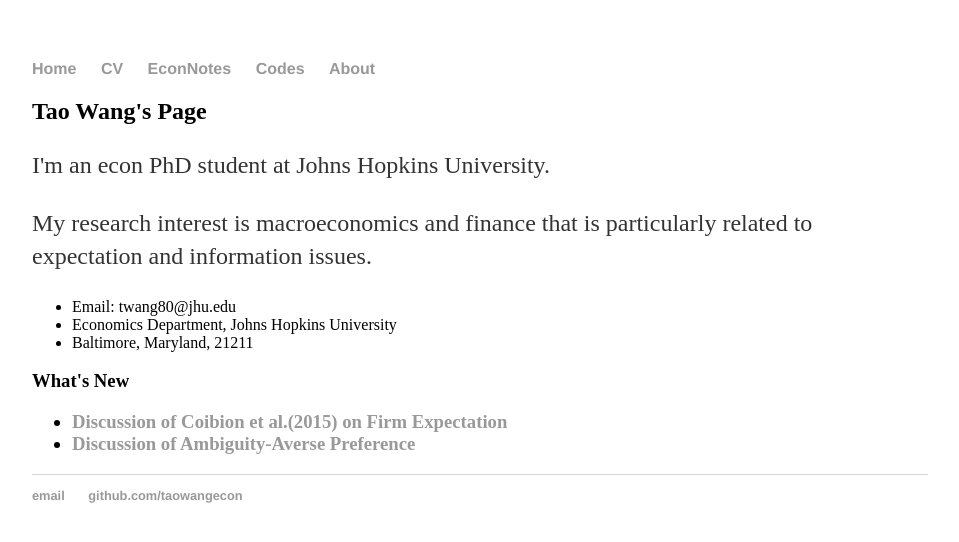
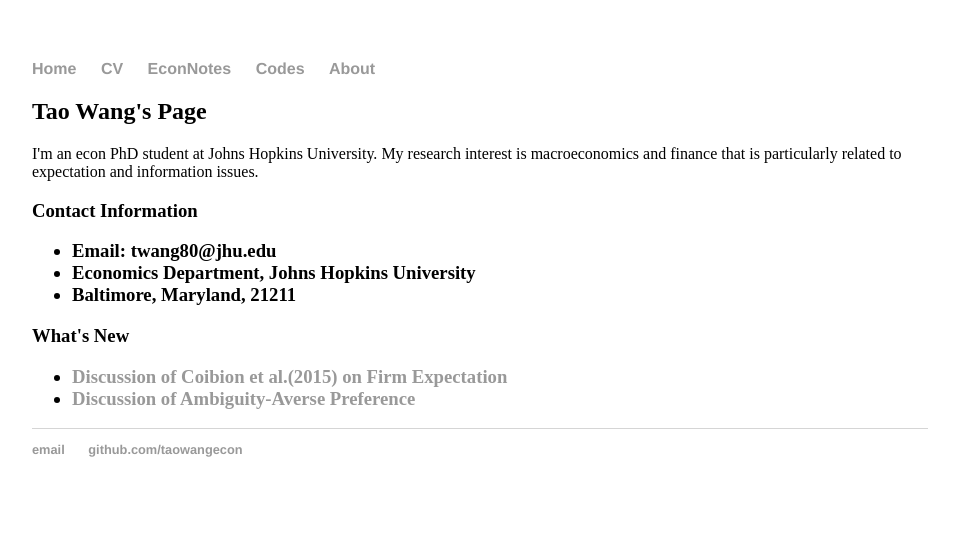
Before and after one commit to iworld1991/TaoWangEcon.github.io, a Jekyll site: the page built from index.html, in a window 1280 px wide. Shown: the top 542 px of the page, without its empty margins (160-1119 px from the left). Built offline with Jekyll 4.4.1, drawn with Linux system fonts in a browser that asks for light colours.

Commit message:
Update index.html

```diff
--- a/index.html
+++ b/index.html
@@ -4,9 +4,11 @@
 ---
 <div class="blurb">
 	<h2> {{page.title}} </h2>
-	<p>I'm an econ PhD student at Johns Hopkins University.<p>
-	<p>My research interest is macroeconomics and finance that is particularly related to expectation and information issues. </p>
-	 <ul>
+	<p2>I'm an econ PhD student at Johns Hopkins University.<p2>
+	<p2>My research interest is macroeconomics and finance that is particularly related to expectation and information issues. </p2>
+
+	<h3> Contact Information <h3>
+	  <ul>
 	 <li>Email: twang80@jhu.edu</li>
          <li>Economics Department, Johns Hopkins University</li>
          <li>Baltimore, Maryland, 21211</li>
```
